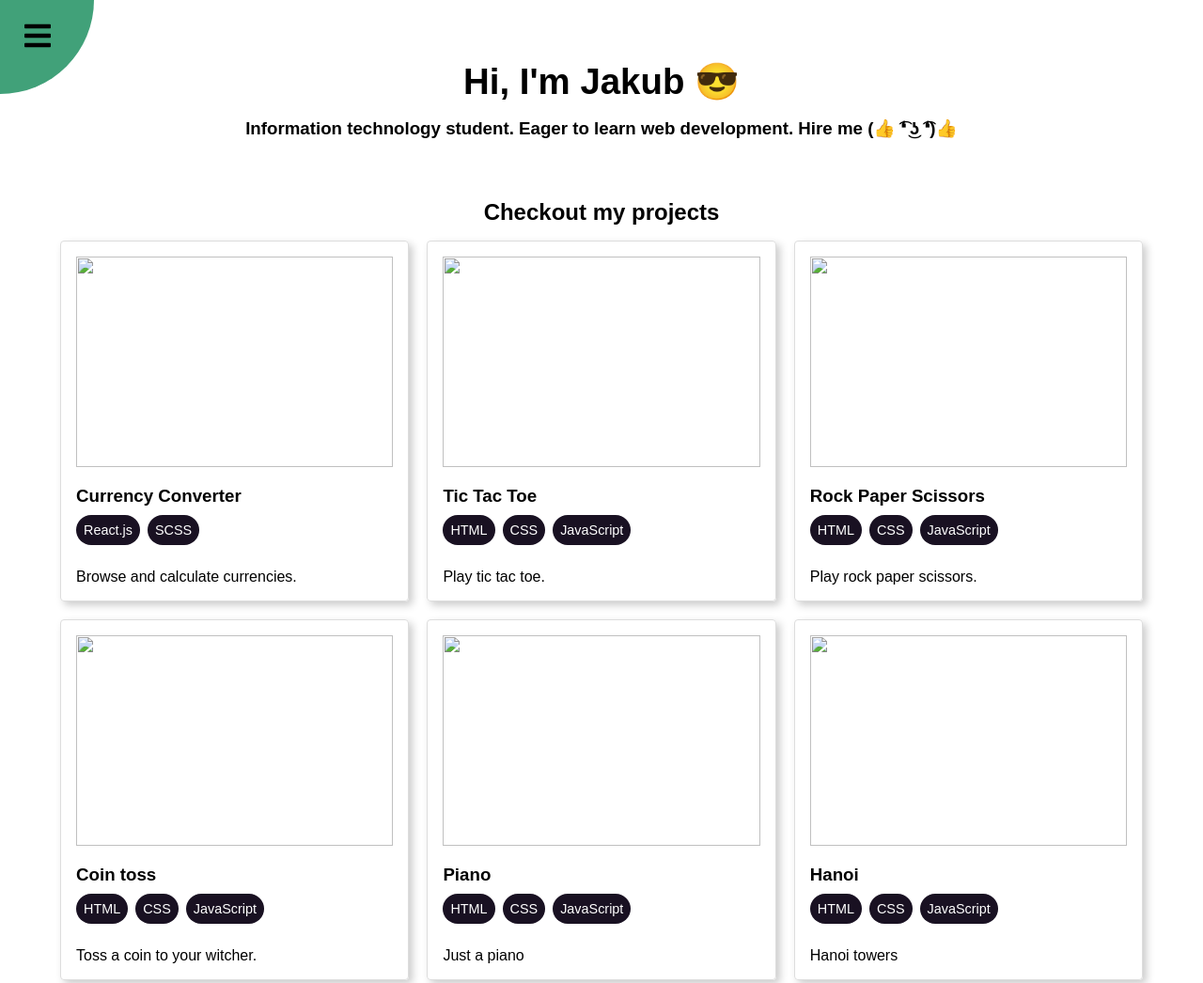
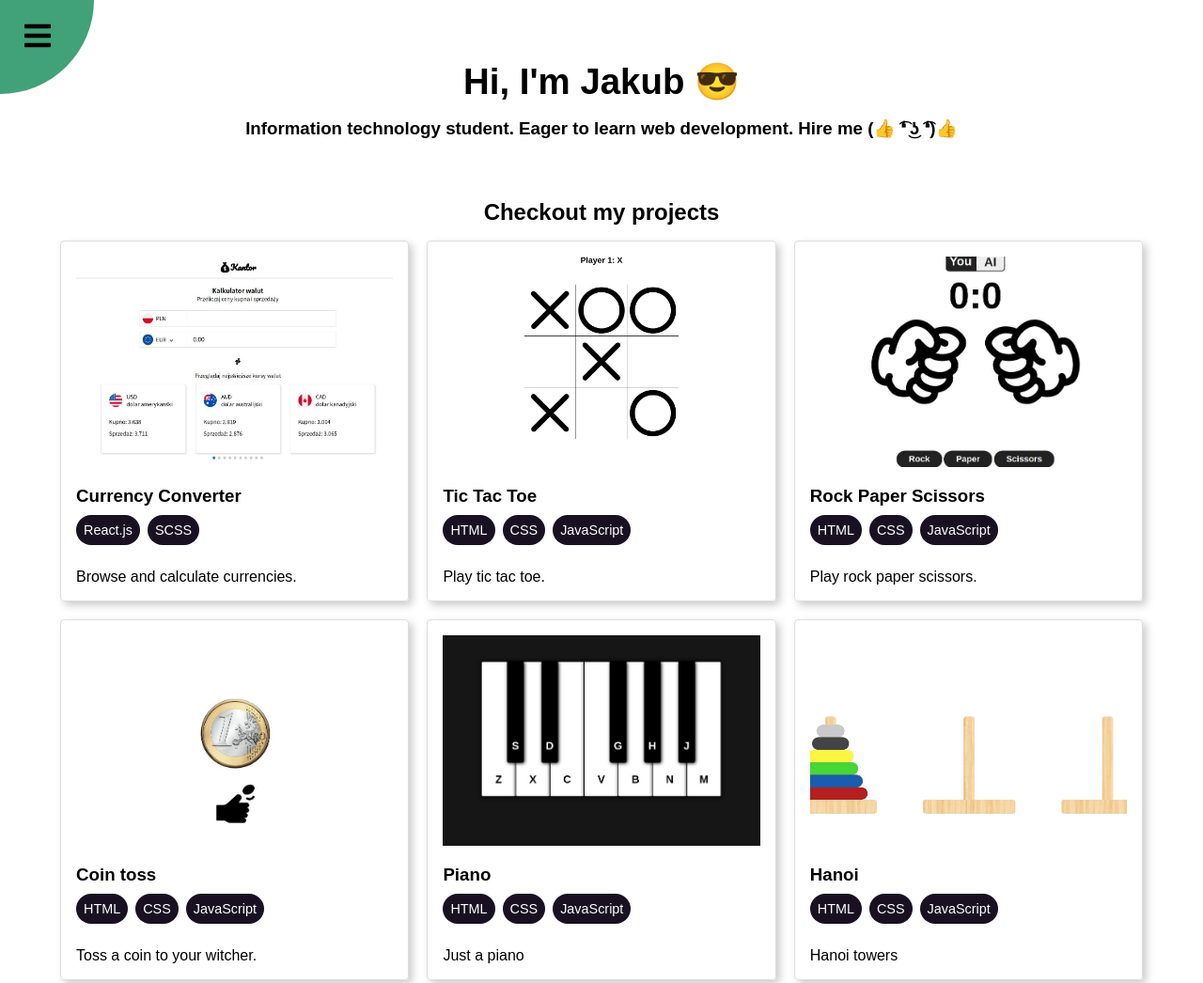
Before and after one commit to 5z3wczykj4kub/portfolio, a plain HTML site: page index.html in a window 1280 px wide. Shown: the top 1046 px of the page at 94% size. Drawn offline with Linux system fonts and the light colour scheme; the site is published under a folder, as on GitHub Pages, so addresses that start at the root find nothing.

Commit message:
Update index.html

```diff
--- a/index.html
+++ b/index.html
@@ -38,7 +38,7 @@
             <section class="projects">
               <a href="https://5z3wczykj4kub.github.io/currency-converter/">
                 <div class="project">
-                  <img src="/images/currency-converter-screenshot.jpeg" />
+                  <img src="./images/currency-converter-screenshot.jpeg" />
                   <h3>Currency Converter</h3>
                   <p><span>React.js</span><span>SCSS</span></p>
                   <p class="project__description">
@@ -48,7 +48,7 @@
               </a>
               <a href="https://5z3wczykj4kub.github.io/tic-tac-toe">
                 <div class="project">
-                  <img src="/images/tic-tac-toe-screenshot.jpeg" />
+                  <img src="./images/tic-tac-toe-screenshot.jpeg" />
                   <h3>Tic Tac Toe</h3>
                   <p>
                     <span>HTML</span><span>CSS</span><span>JavaScript</span>
@@ -58,7 +58,7 @@
               </a>
               <a href="https://5z3wczykj4kub.github.io/rock-paper-scissors">
                 <div class="project">
-                  <img src="/images/rock-paper-scissors-screenshot.jpeg" />
+                  <img src="./images/rock-paper-scissors-screenshot.jpeg" />
                   <h3>Rock Paper Scissors</h3>
                   <p>
                     <span>HTML</span><span>CSS</span><span>JavaScript</span>
@@ -68,7 +68,7 @@
               </a>
               <a href="https://5z3wczykj4kub.github.io/coin-toss">
                 <div class="project">
-                  <img src="/images/coin-toss-screenshot.jpeg" />
+                  <img src="./images/coin-toss-screenshot.jpeg" />
                   <h3>Coin toss</h3>
                   <p>
                     <span>HTML</span><span>CSS</span><span>JavaScript</span>
@@ -80,7 +80,7 @@
               </a>
               <a href="https://5z3wczykj4kub.github.io/piano">
                 <div class="project">
-                  <img src="/images/piano-screenshot.jpeg" />
+                  <img src="./images/piano-screenshot.jpeg" />
                   <h3>Piano</h3>
                   <p>
                     <span>HTML</span><span>CSS</span><span>JavaScript</span>
@@ -90,7 +90,7 @@
               </a>
               <a href="https://5z3wczykj4kub.github.io/hanoi">
                 <div class="project">
-                  <img src="/images/hanoi-screenshot.jpeg" />
+                  <img src="./images/hanoi-screenshot.jpeg" />
                   <h3>Hanoi</h3>
                   <p>
                     <span>HTML</span><span>CSS</span><span>JavaScript</span>
```
